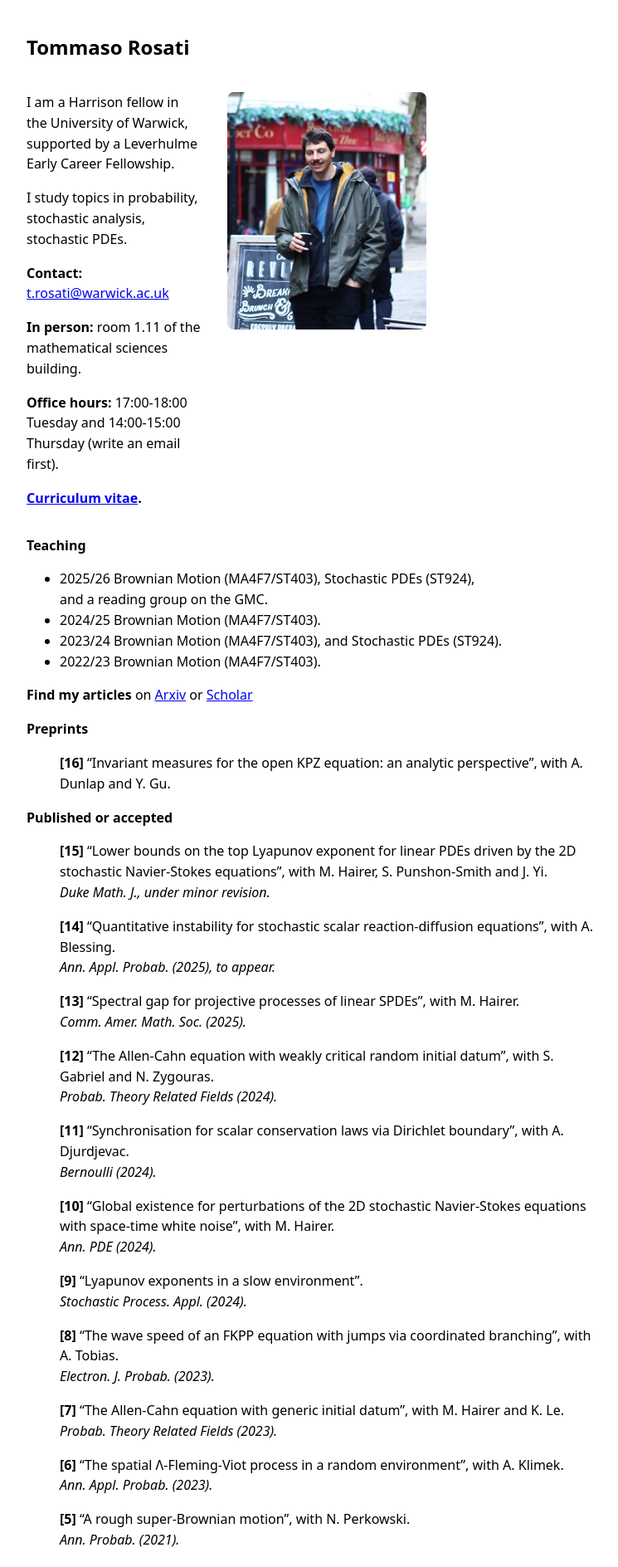
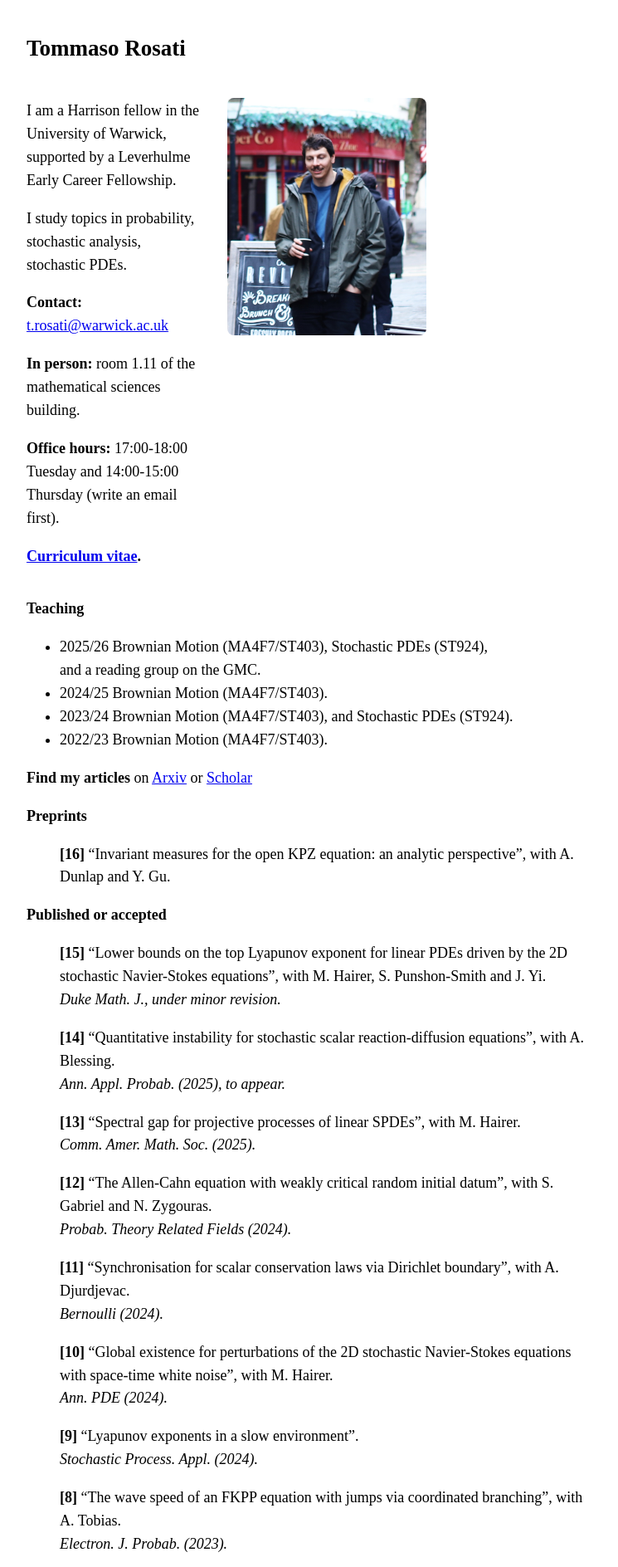
Before and after one commit to rosati-tom/rosati-tom.github.io, a Jekyll site: the page built from index.md, in a window 1280 px wide. Shown: the top 1888 px of the page at 83% size, without its empty margins (243-988 px from the left). Built offline with Jekyll 4.4.1, drawn with Linux system fonts in a browser that asks for light colours; some web fonts are replaced; our own code applies the rules of GitHub Pages for plain Markdown files.

Commit message:
Play with font.

```diff
--- a/_layouts/default.html
+++ b/_layouts/default.html
@@ -5,6 +5,7 @@
     <meta charset="utf-8" />
     <meta name="viewport" content="width=device-width, initial-scale=1" />
     <title>{{ page.title }} — {{ site.title }}</title>
+    <link rel="stylesheet" media="screen" href="https://fontlibrary.org//face/cmu-serif" type="text/css">
     <link rel="stylesheet" href="/assets/style.css" />
   </head>
   <body>
--- a/assets/style.css
+++ b/assets/style.css
@@ -1,13 +1,22 @@
 
+/*.container {*/
+  /*max-width: 730px;*/
+  /*margin: 38px auto;*/
+  /*padding: 0 16px;*/
+  /*font-family: system-ui, -apple-system, Segoe UI, Roboto, Helvetica, Arial, sans-serif;*/
+  /*line-height: 1.55;*/
+/*}*/
 .container {
   max-width: 730px;
   margin: 38px auto;
   padding: 0 16px;
-  font-family: system-ui, -apple-system, Segoe UI, Roboto, Helvetica, Arial, sans-serif;
+  font-family: 'CMUSerifRoman', serif;
   line-height: 1.55;
+  font-size: 18px;
 }
 img { max-width: 260px; height: auto; display: block; margin: 16px 0; }
 
+h1, h2, h3 { font-family: 'CMUSerifRoman', serif; }
 
 
 /* Intro block: text left, photo right */
```
